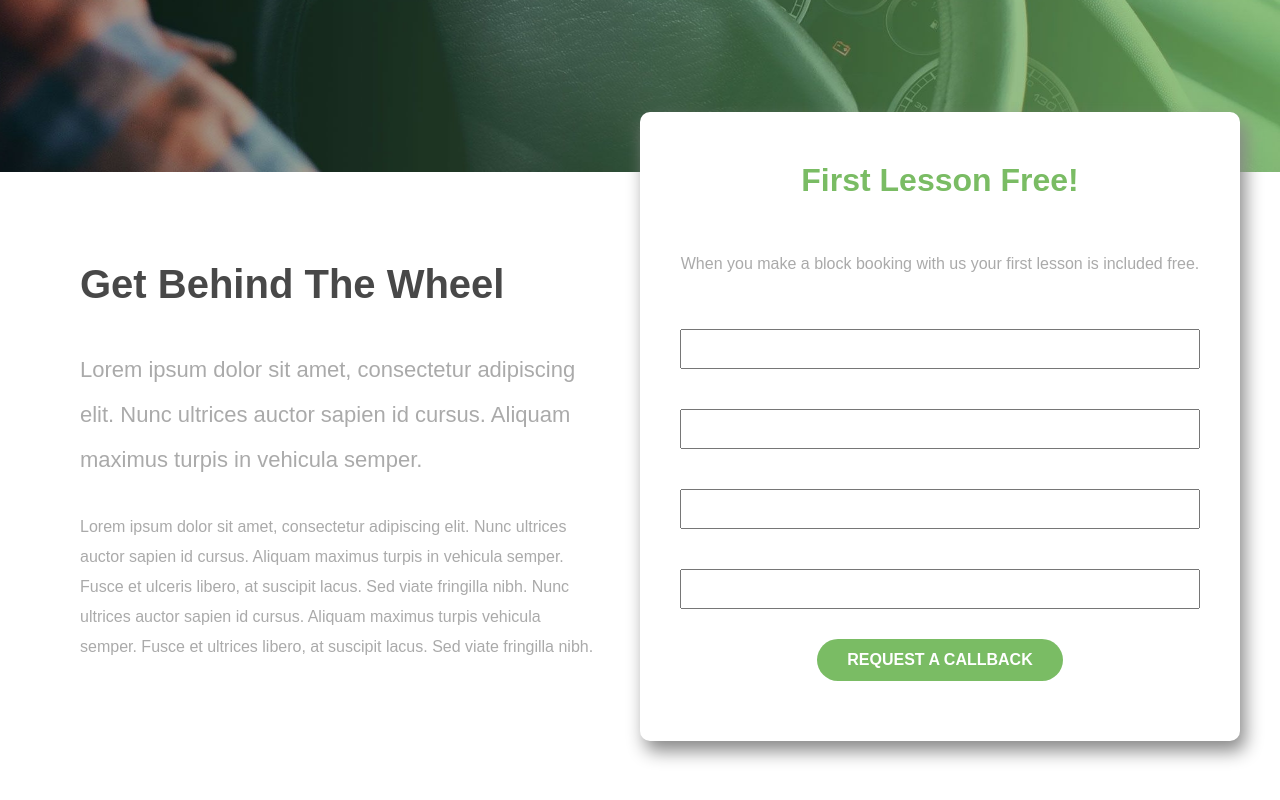
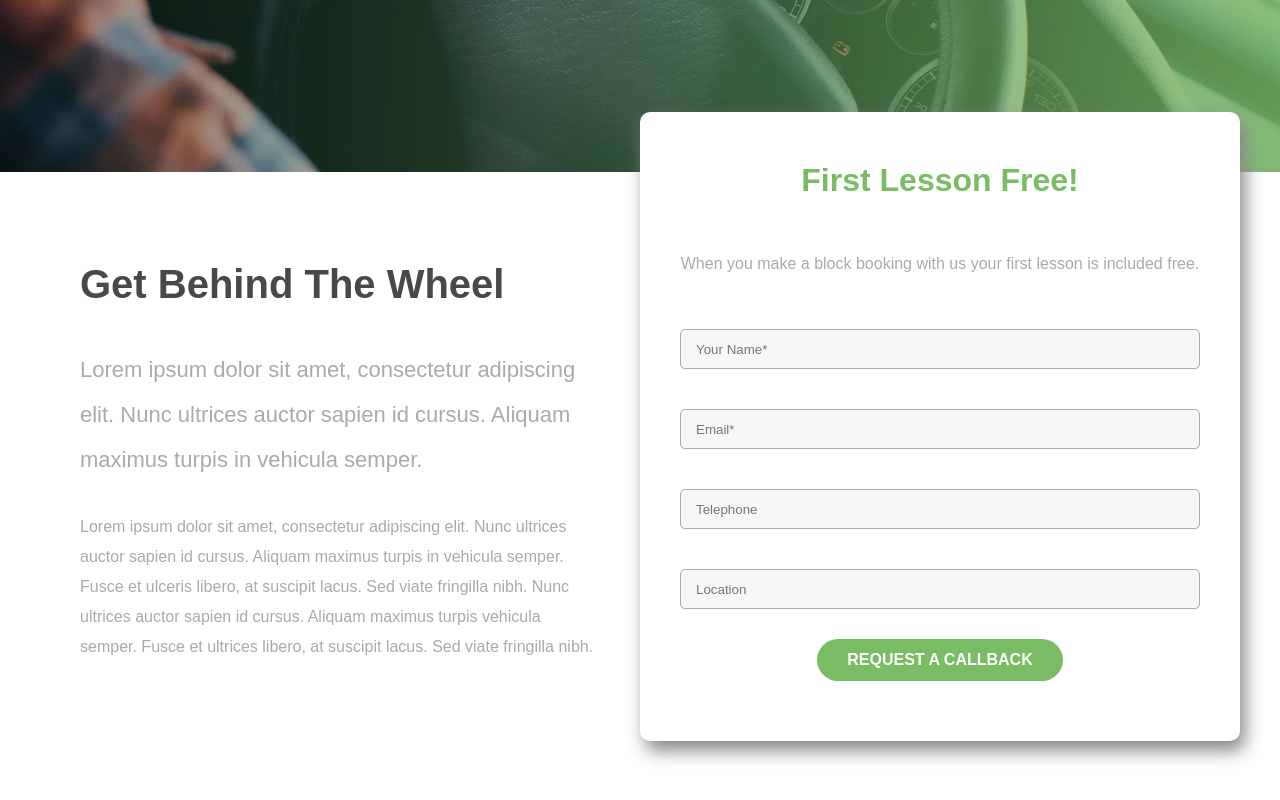
Before and after one commit to 25Simone/proj-html-vuejs, a Vue app: page / in a window 1280 px wide. Shown: the part 468-1268 px from the top of the page. Built offline with nearby package versions, Linux system fonts and the light colour scheme.

Commit message:
refactoring

```diff
--- a/src/App.vue
+++ b/src/App.vue
@@ -3,7 +3,7 @@
       <pre-header :phone="phone_number" />
       <header-box :items="navItems" />
       <jumbotron-box />
-      <section-1-content />
+      <presentation-section />
       <banner-box :phone="phone_number" />
       <courses-section :cards="courses" />
       <analytic-section id="analytic-section" :items="statistics" />
@@ -21,7 +21,7 @@
 import PreHeader from './components/PreHeader.vue'
 import HeaderBox from './components/HeaderBox.vue'
 import JumbotronBox from './components/JumbotronBox.vue'
-import Section1Content from './components/Section1Content.vue'
+import PresentationSection from './components/PresentationSection.vue'
 import BannerBox from './components/BannerBox.vue'
 import CoursesSection from './components/CoursesSection.vue'
 import AnalyticSection from './components/AnalyticSection.vue'
@@ -37,7 +37,7 @@ export default {
     HeaderBox,
     PreHeader,
     JumbotronBox,
-    Section1Content,
+    PresentationSection,
     BannerBox,
     CoursesSection,
     AnalyticSection,
--- a/src/components/Section1Content.vue
+++ b/src/components/PresentationSection.vue
@@ -11,10 +11,10 @@
                     <h1>First Lesson Free!</h1>
                     <p>When you make a block booking with us your first lesson is included free.</p>
                     <form>
-                        <input type="text">
-                        <input type="text">
-                        <input type="text">
-                        <input type="text">
+                        <input type="text" placeholder="Your Name*">
+                        <input type="text" placeholder="Email*">
+                        <input type="text" placeholder="Telephone">
+                        <input type="text" placeholder="Location">
                         <div class="button_1">REQUEST A CALLBACK</div>
                     </form>
                 </div>
@@ -76,7 +76,12 @@ export default {
             input{
                 width: 100%;
                 margin: 20px 0;
+                padding: 0 15px;
                 height: 40px;
+                border: 1px solid $tertiary-text-color;
+                border-radius: 5px;
+                background: #f7f7f7;
+                color: $tertiary-text-color;
             }
             .button_1{
                 display: inline-block;
```
